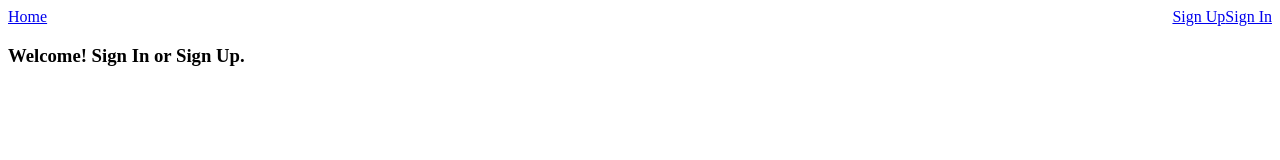
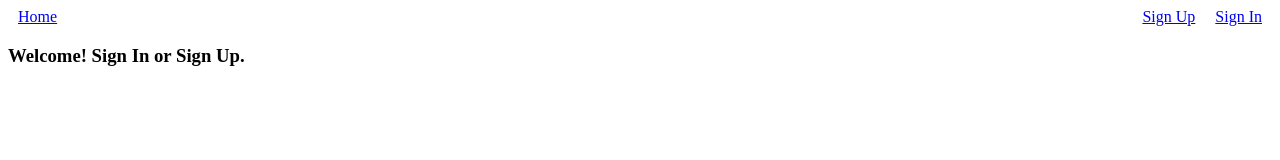
Before and after one commit to mapadev/advanced-react-and-redux-server-auth-solid-system, a React (Create React App) app in the folder client/: page / in a window 1280 px wide. Shown: the top 160 px of the page. Built offline with nearby package versions, Linux system fonts and the light colour scheme.

Commit message:
moved styles to separate file

```diff
--- /dev/null
+++ b/client/src/components/Header.css
@@ -0,0 +1,8 @@
+.header {
+    display: flex;
+    justify-content: space-between;
+}
+
+.header a {
+    margin: 0 10px;
+}
--- a/client/src/components/Header.js
+++ b/client/src/components/Header.js
@@ -1,6 +1,7 @@
 import React from "react";
 import { Link } from "react-router-dom";
 import { connect } from "react-redux";
+import "./Header.css";
 
 class Header extends React.Component {
     renderLinks() {
@@ -23,7 +24,7 @@ class Header extends React.Component {
 
     render() {
         return (
-            <div style={{ display: "flex", justifyContent: "space-between" }}>
+            <div className="header">
                 <Link to="/">Home</Link>
                 {this.renderLinks()}
             </div>
```
